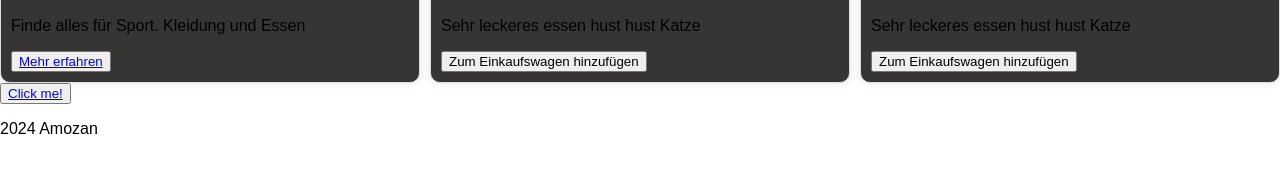
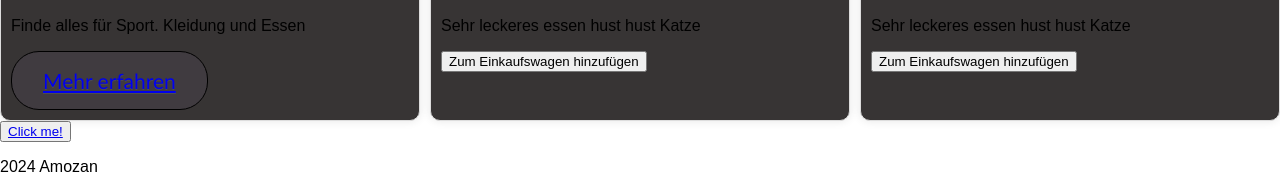
Before and after one commit to kingm022/Amozan, a plain HTML site: page index.html in a window 1280 px wide. Shown: the part 1812-2004 px from the top of the page. Before the commit the page ends 1966 px from the top, so only its background shows below. Drawn offline with Linux system fonts and the light colour scheme.

Commit message:
Update index.html

```diff
--- a/index.html
+++ b/index.html
@@ -17,7 +17,7 @@
         <img src="Henndrick.jpg" alt="Hellooo">
         <h2>Sport</h2>
         <p>Finde alles für Sport. Kleidung und Essen</p>
-        <button class"myButton"><a href="sport.html">Mehr erfahren</a></button>
+        <button class="myButton"><a href="sport.html">Mehr erfahren</a></button>
     </div>
     <div class="product">
         <img src="bounty.jpg" alt="Product image">
```
